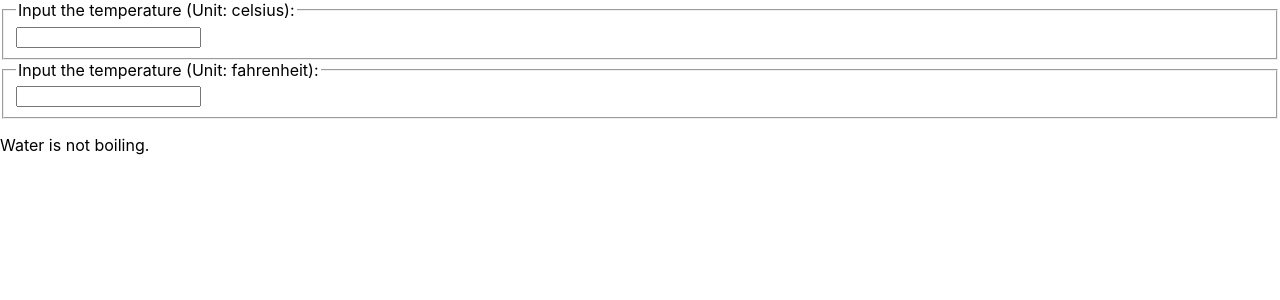
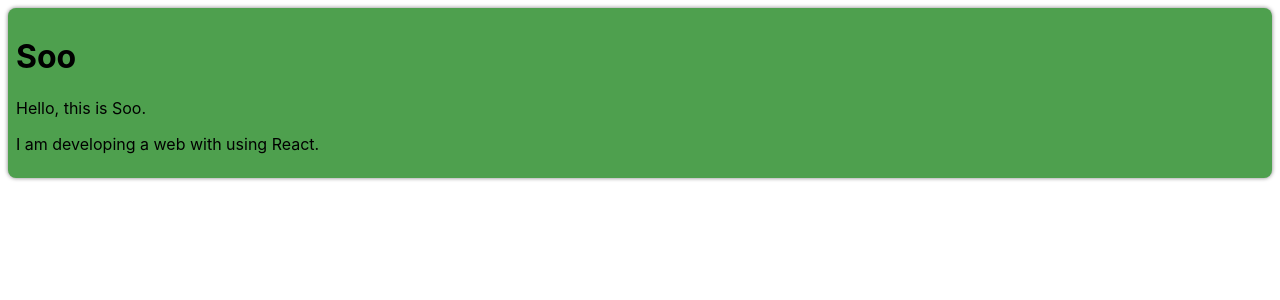
Before and after one commit to Soohyeun/react-practice, a React (Create React App) app: page / in a window 1280 px wide. Shown: the top 300 px of the page. Built offline with nearby package versions, Linux system fonts and the light colour scheme.

Commit message:
Chap_13_ProfileCard

```diff
--- /dev/null
+++ b/src/chapter_13/Card.jsx
@@ -0,0 +1,12 @@
+function Card(props) {
+    const {title, backgroundColor, children} = props;
+
+    return (
+        <div style={{margin: 8, padding: 8, borderRadius:8, boxShadow: "0 0 4px grey", backgroundColor: backgroundColor || "white",}}>
+            {title && <h1>{title}</h1>}
+            {children}
+        </div>
+    );
+}
+
+export default Card;
--- /dev/null
+++ b/src/chapter_13/ProfileCard.jsx
@@ -0,0 +1,12 @@
+import Card from './Card';
+
+function ProfileCard(props) {
+    return(
+        <Card title="Soo" backgroundColor="#4ea04e">
+            <p>Hello, this is Soo.</p>
+            <p>I am developing a web with using React.</p>
+        </Card>
+    );
+}
+
+export default ProfileCard;
--- a/src/index.js
+++ b/src/index.js
@@ -11,7 +11,8 @@ import reportWebVitals from './reportWebVitals';
 // import LandingPage from './chapter_09/LandingPage';
 // import AttendanceBook from './chapter_10/AttendanceBook';
 // import SignUp from './chapter_11/SignUp';
-import Calculator from './chapter_12/Calculator';
+// import Calculator from './chapter_12/Calculator';
+import ProfileCard from './chapter_13/ProfileCard'
 
 const root = ReactDOM.createRoot(document.getElementById('root'));
 
@@ -31,7 +32,7 @@ const root = ReactDOM.createRoot(document.getElementById('root'));
 
 root.render(
   <React.StrictMode>
-    <Calculator />
+    <ProfileCard />
   </React.StrictMode>
 );
 
```
